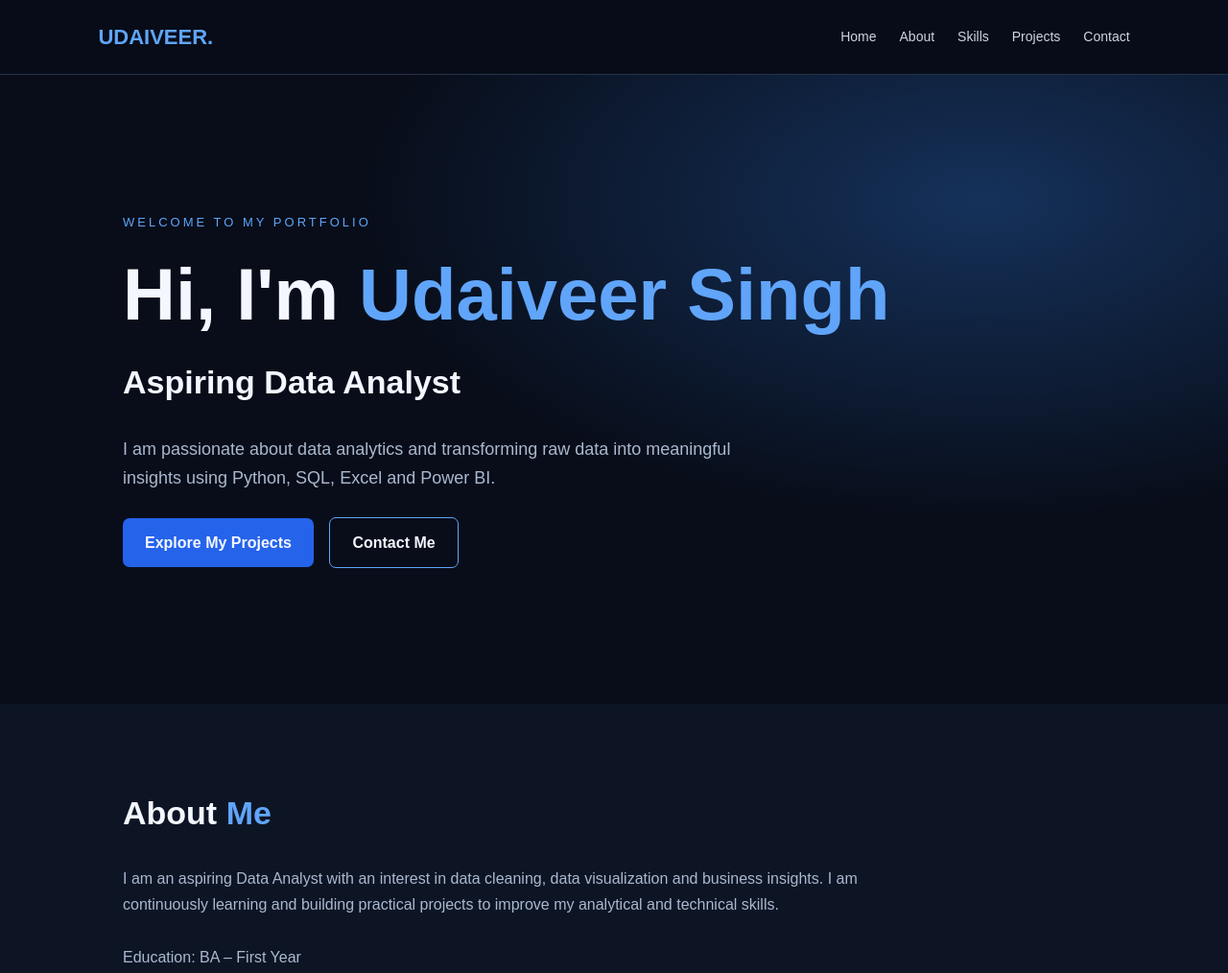
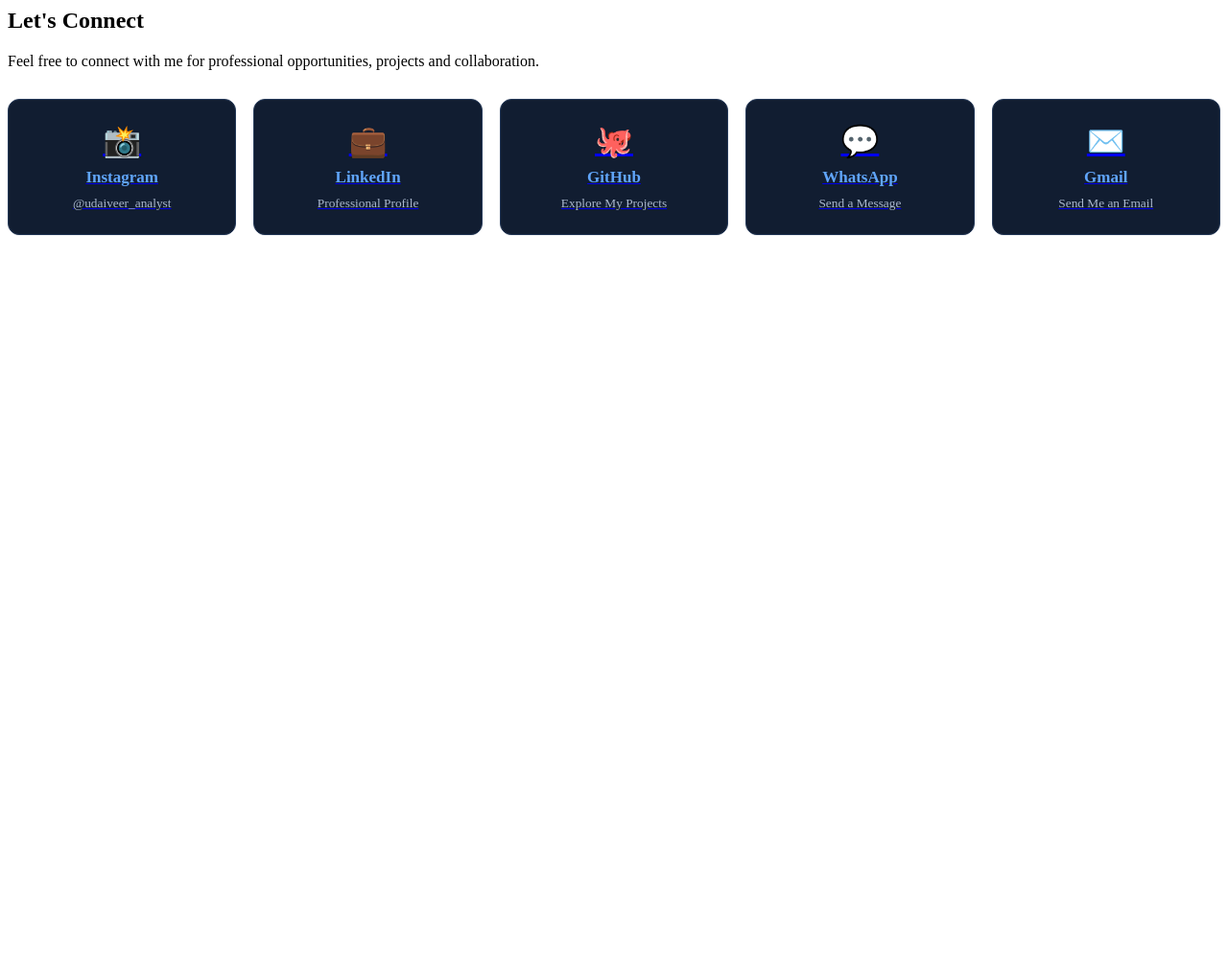
Before and after one commit to udaiveersingh08/udaiveer_portfolio, a plain HTML site: page index.html in a window 1280 px wide. Shown: the top 1014 px of the page at 96% size. After the commit the page ends 800 px from the top, so only its background shows below. Drawn offline with Linux system fonts and the light colour scheme.

Commit message:
Update index.html

```diff
--- a/index.html
+++ b/index.html
@@ -1,166 +1,92 @@
 
-<!DOCTYPE html>
-<html lang="en">
-<head>
-  <meta charset="UTF-8">
-  <meta name="viewport" content="width=device-width, initial-scale=1.0">
-  <title>Udaiveer Singh | Data Analyst Portfolio</title>
-  <style>
-    * { margin: 0; padding: 0; box-sizing: border-box; }
-    html { scroll-behavior: smooth; }
-    body {
-      background: #080d19;
-      color: #f4f7ff;
-      font-family: Arial, sans-serif;
-      line-height: 1.7;
-    }
-    a { color: inherit; text-decoration: none; }
-    header {
-      display: flex;
-      justify-content: space-between;
-      align-items: center;
-      padding: 20px 8%;
-      position: sticky;
-      top: 0;
-      background: #080d19ee;
-      backdrop-filter: blur(12px);
-      border-bottom: 1px solid #25334b;
-      z-index: 10;
-    }
-    .logo { color: #60a5fa; font-size: 22px; font-weight: bold; }
-    nav { display: flex; gap: 24px; }
-    nav a { color: #cbd5e1; font-size: 14px; }
-    nav a:hover { color: #60a5fa; }
-    section { padding: 85px 10%; }
-    .hero {
-      min-height: 82vh;
-      display: flex;
-      flex-direction: column;
-      justify-content: center;
-      background: radial-gradient(ellipse at 80% 20%, #15315a 0%, transparent 45%);
-    }
-    .tag { color: #60a5fa; letter-spacing: 3px; font-size: 13px; }
-    h1 { font-size: clamp(42px, 7vw, 76px); line-height: 1.15; margin: 20px 0; }
-    h1 span, h2 span { color: #60a5fa; }
-    .hero p { color: #aab8ce; max-width: 650px; font-size: 18px; }
-    .btn {
-      display: inline-block;
-      margin: 25px 12px 0 0;
-      padding: 12px 23px;
-      background: #2563eb;
-      border-radius: 7px;
-      font-weight: bold;
-    }
-    .btn.outline { background: transparent; border: 1px solid #60a5fa; }
-    h2 { font-size: 34px; margin-bottom: 25px; }
-    .about, .contact { background: #0d1525; }
-    .muted { color: #aab8ce; max-width: 800px; }
-    .skills, .projects {
-      display: grid;
-      grid-template-columns: repeat(auto-fit, minmax(190px, 1fr));
-      gap: 18px;
-    }
-    .card {
-      background: #111d31;
-      border: 1px solid #263a59;
-      border-radius: 12px;
-      padding: 24px;
-      transition: transform .25s, border-color .25s;
-    }
-    .card:hover { transform: translateY(-6px); border-color: #60a5fa; }
-    .card h3 { color: #60a5fa; margin-bottom: 10px; }
-    .card p { color: #aab8ce; font-size: 14px; }
-    .project-link { display: inline-block; margin-top: 15px; color: #60a5fa; }
-    footer {
-      text-align: center;
-      padding: 25px;
-      color: #8392aa;
-      border-top: 1px solid #25334b;
-    }
-    @media(max-width: 650px) {
-      header { flex-direction: column; gap: 12px; }
-      nav { gap: 13px; flex-wrap: wrap; justify-content: center; }
-      section { padding: 65px 7%; }
-    }
-  </style>
-</head>
-<body>
+<section id="contact" class="contact">
+  <h2>Let's <span>Connect</span></h2>
+  <p class="muted">
+    Feel free to connect with me for professional opportunities,
+    projects and collaboration.
+  </p>
 
-<header>
-  <div class="logo">UDAIVEER.</div>
-  <nav>
-    <a href="#home">Home</a>
-    <a href="#about">About</a>
-    <a href="#skills">Skills</a>
-    <a href="#projects">Projects</a>
-    <a href="#contact">Contact</a>
-  </nav>
-</header>
+  <div class="social-links">
 
-<section class="hero" id="home">
-  <div class="tag">WELCOME TO MY PORTFOLIO</div>
-  <h1>Hi, I'm <span>Udaiveer Singh</span></h1>
-  <h2>Aspiring Data Analyst</h2>
-  <p>
-    I am passionate about data analytics and transforming raw data
-    into meaningful insights using Python, SQL, Excel and Power BI.
-  </p>
-  <div>
-    <a class="btn" href="#projects">Explore My Projects</a>
-    <a class="btn outline" href="#contact">Contact Me</a>
+    <a href="https://www.instagram.com/udaiveer_analyst/"
+       target="_blank" rel="noopener noreferrer"
+       class="social-card">
+      <span>📸</span>
+      <strong>Instagram</strong>
+      <small>@udaiveer_analyst</small>
+    </a>
+
+    <a href="https://www.linkedin.com/in/udaiveer-singh-data-analyst/"
+       target="_blank" rel="noopener noreferrer"
+       class="social-card">
+      <span>💼</span>
+      <strong>LinkedIn</strong>
+      <small>Professional Profile</small>
+    </a>
+
+    <a href="https://github.com/udaiveersinghchawda08-ai"
+       target="_blank" rel="noopener noreferrer"
+       class="social-card">
+      <span>🐙</span>
+      <strong>GitHub</strong>
+      <small>Explore My Projects</small>
+    </a>
+
+    <a href="https://wa.me/917849909357"
+       target="_blank" rel="noopener noreferrer"
+       class="social-card">
+      <span>💬</span>
+      <strong>WhatsApp</strong>
+      <small>Send a Message</small>
+    </a>
+
+    <a href="mailto:udaiveersinghchawda08@gmail.com"
+       class="social-card">
+      <span>✉️</span>
+      <strong>Gmail</strong>
+      <small>Send Me an Email</small>
+    </a>
+
   </div>
 </section>
 
-<section class="about" id="about">
-  <h2>About <span>Me</span></h2>
-  <p class="muted">
-    I am an aspiring Data Analyst with an interest in data cleaning,
-    data visualization and business insights. I am continuously
-    learning and building practical projects to improve my analytical
-    and technical skills.
-    <br><br>
-    Education: BA – First Year
-  </p>
-</section>
+<style>
+.social-links {
+  display: grid;
+  grid-template-columns: repeat(auto-fit, minmax(160px, 1fr));
+  gap: 18px;
+  margin-top: 30px;
+}
 
-<section id="skills">
-  <h2>Technical <span>Skills</span></h2>
-  <div class="skills">
-    <div class="card"><h3>Python</h3><p>Data analysis and programming basics.</p></div>
-    <div class="card"><h3>Pandas</h3><p>Data cleaning, filtering and analysis.</p></div>
-    <div class="card"><h3>SQL</h3><p>Queries, filtering and data management.</p></div>
-    <div class="card"><h3>Microsoft Excel</h3><p>Formulas, Pivot Tables and dashboards.</p></div>
-    <div class="card"><h3>Power BI</h3><p>Data visualization and reporting.</p></div>
-    <div class="card"><h3>NumPy</h3><p>Numerical computing fundamentals.</p></div>
-  </div>
-</section>
+.social-card {
+  background: #111d31;
+  border: 1px solid #263a59;
+  border-radius: 12px;
+  padding: 24px 15px;
+  display: flex;
+  flex-direction: column;
+  align-items: center;
+  gap: 9px;
+  transition: .3s ease;
+  text-align: center;
+}
 
-<section class="about" id="projects">
-  <h2>My <span>Projects</span></h2>
-  <div class="projects">
-    <div class="card">
-      <h3>E-commerce Orders Analysis</h3>
-      <p>Data analysis project using Python and Pandas.</p>
-      <a class="project-link" href="https://github.com/udaiveersinghchawda08-ai/ecommerce-orders-analysis">View Project →</a>
-    </div>
-    <div class="card">
-      <h3>Sales Data Analysis</h3>
-      <p>Sales data analysis using Excel and SQL.</p>
-      <a class="project-link" href="https://github.com/udaiveersinghchawda08-ai">View GitHub →</a>
-    </div>
-  </div>
-</section>
+.social-card:hover {
+  transform: translateY(-7px);
+  border-color: #60a5fa;
+  background: #172943;
+}
 
-<section id="contact">
-  <h2>Let's <span>Connect</span></h2>
-  <p class="muted">Feel free to connect with me for professional opportunities and collaboration.</p>
-  <a class="btn" href="https://github.com/udaiveersinghchawda08-ai">GitHub</a>
-  <a class="btn outline" href="https://www.linkedin.com/">LinkedIn</a>
-</section>
+.social-card span {
+  font-size: 32px;
+}
 
-<footer>
-  © 2026 Udaiveer Singh | Data Analyst Portfolio
-</footer>
+.social-card strong {
+  color: #60a5fa;
+  font-size: 17px;
+}
 
-</body>
-</html>
+.social-card small {
+  color: #aab8ce;
+}
+</style>
```
